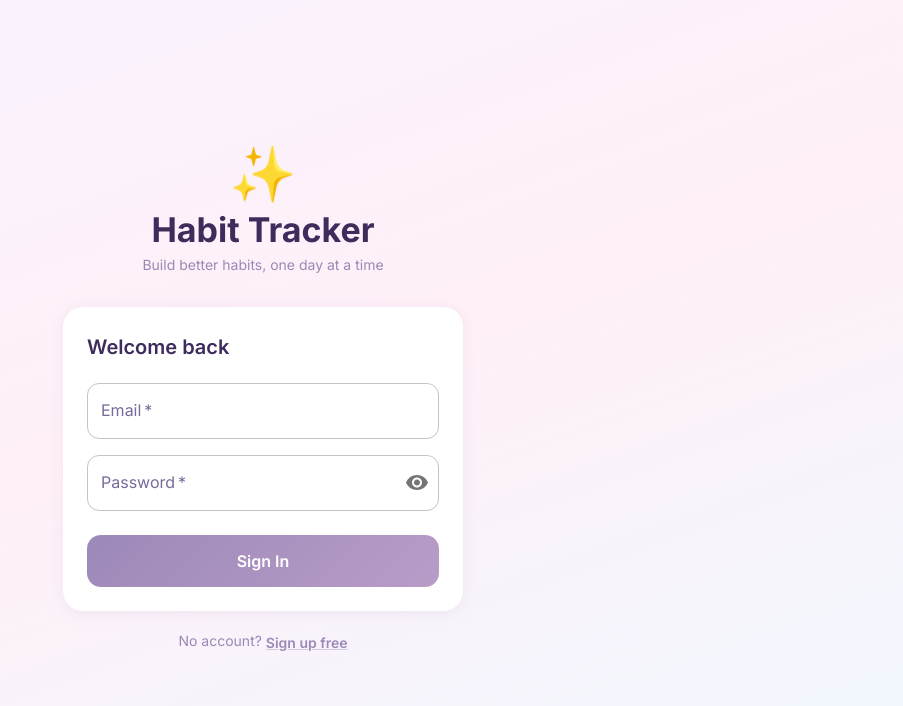
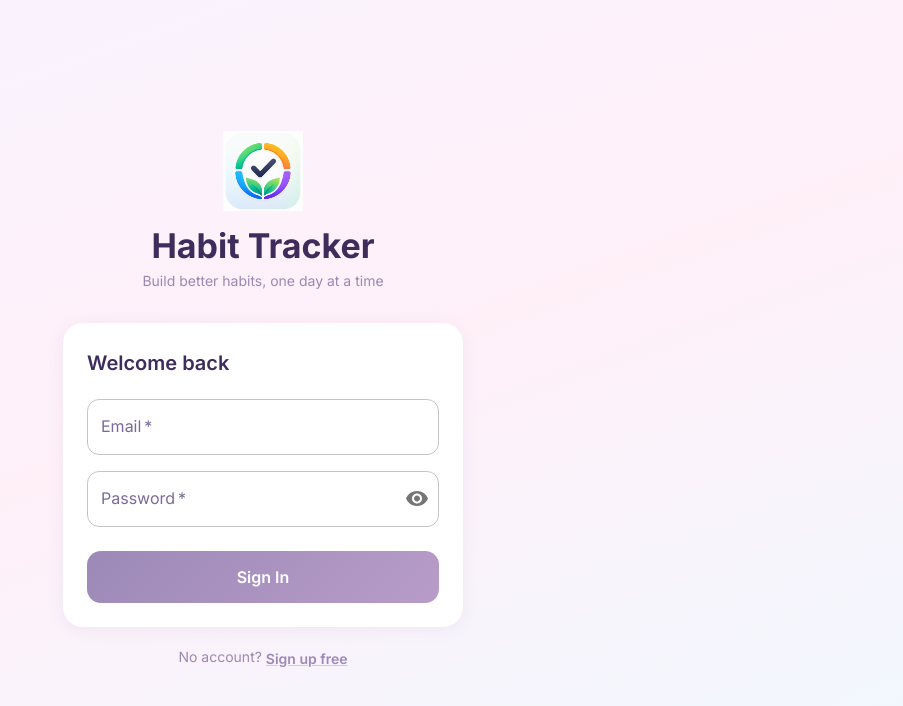
Before and after one commit to saum26/habit-tracker, a React (Vite) app: page /login in a window 1280 px wide. Shown: the top 706 px of the page, without its empty margins (377-1280 px from the left). Built offline with nearby package versions, Linux system fonts and the light colour scheme; no server answers.

Commit message:
Add new app logo and update UI components to use it

```diff
--- a/index.html
+++ b/index.html
@@ -3,6 +3,7 @@
   <head>
     <meta charset="UTF-8" />
     <meta name="viewport" content="width=device-width, initial-scale=1.0" />
+    <link rel="icon" type="image/png" href="/src/assets/icons/AppLogo.png" />
     <title>Habit Tracker</title>
     <link rel="preconnect" href="https://fonts.googleapis.com" />
     <link rel="preconnect" href="https://fonts.gstatic.com" crossorigin />
--- a/src/pages/LoginPage.tsx
+++ b/src/pages/LoginPage.tsx
@@ -27,7 +27,7 @@ export function LoginPage() {
     <Box sx={{ minHeight: '100vh', background: 'linear-gradient(160deg, #F8F4FF 0%, #FFF0F8 50%, #F0F8FF 100%)', display: 'flex', alignItems: 'center', justifyContent: 'center', p: 2 }}>
       <Box sx={{ width: '100%', maxWidth: 400 }}>
         <Box sx={{ textAlign: 'center', mb: 4 }}>
-          <Typography sx={{ fontSize: 54, lineHeight: 1, mb: 1 }}>✨</Typography>
+          <Box component="img" src="/src/assets/icons/AppLogo.png" alt="Habit Tracker" sx={{ width: 80, height: 80, objectFit: 'contain', mb: 1 }} />
           <Typography variant="h4" sx={{ color: '#3D2C5C' }}>Habit Tracker</Typography>
           <Typography variant="body2" sx={{ color: '#9A89B4', mt: 0.5 }}>Build better habits, one day at a time</Typography>
         </Box>
--- a/src/pages/SignupPage.tsx
+++ b/src/pages/SignupPage.tsx
@@ -29,7 +29,7 @@ export function SignupPage() {
     <Box sx={{ minHeight: '100vh', background: 'linear-gradient(160deg, #F8F4FF 0%, #FFF0F8 50%, #F0F8FF 100%)', display: 'flex', alignItems: 'center', justifyContent: 'center', p: 2 }}>
       <Box sx={{ width: '100%', maxWidth: 400 }}>
         <Box sx={{ textAlign: 'center', mb: 4 }}>
-          <Typography sx={{ fontSize: 54, lineHeight: 1, mb: 1 }}>🌱</Typography>
+          <Box component="img" src="/src/assets/icons/AppLogo.png" alt="Habit Tracker" sx={{ width: 80, height: 80, objectFit: 'contain', mb: 1 }} />
           <Typography variant="h4" sx={{ color: '#3D2C5C' }}>Get Started</Typography>
           <Typography variant="body2" sx={{ color: '#9A89B4', mt: 0.5 }}>5 starter habits will be added for you</Typography>
         </Box>
```
Also changed, not shown: src/assets/icons/AppLogo.png (added).
